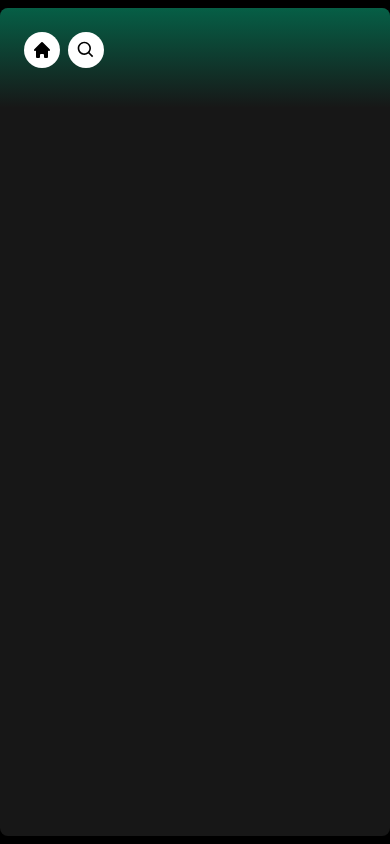
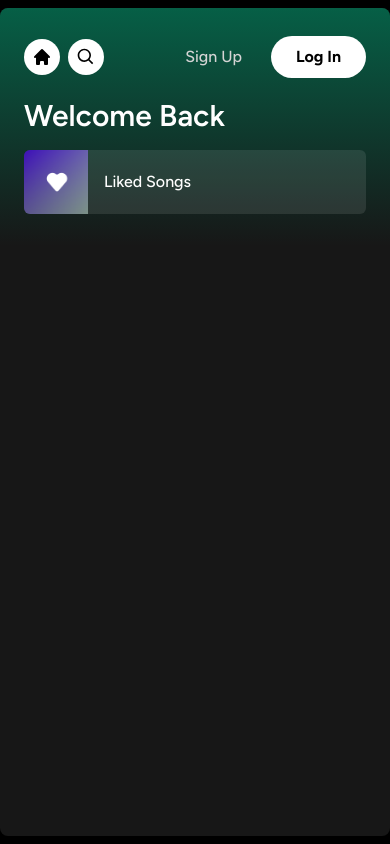
Before and after one commit to mutaremalcolm/spotify_clone_showcase, a Next.js app: page / in a window 390 px wide. Built offline with nearby package versions, Linux system fonts and the light colour scheme.

Commit message:
Add Liked Songs Component + Responsive Design + Sign Up/Log In Buttons

```diff
--- a/app/(site)/page.tsx
+++ b/app/(site)/page.tsx
@@ -1,6 +1,7 @@
 "use client";
 
 import Header from '@/components/Header'
+import ListItem from '@/components/ListItem';
 import Image from 'next/image'
 
 export default function Home() {
@@ -15,7 +16,34 @@
     "
     >
       <Header>
-        Header
+        <div className='mb-2'>
+          <h1
+          className='
+          text-white
+          text-3xl
+          font-semibold
+          '
+          >
+            Welcome Back
+          </h1>
+          <div
+          className='
+           grid
+           grid-cols-1
+           sm:grid-cols-2
+           xl:grid-cols-3
+           2xl:grid-cols-4
+           gap-3
+           mt-4
+          '
+          >
+            <ListItem
+            image="/images/liked.png"
+            name="Liked Songs"
+            href="liked"
+            />
+          </div>
+        </div>
       </Header>
 
     </div>
--- /dev/null
+++ b/components/Button.tsx
@@ -0,0 +1,45 @@
+import { forwardRef } from "react";
+import { twMerge } from "tailwind-merge";
+
+interface ButtonProps
+ extends React.ButtonHTMLAttributes<HTMLButtonElement> {}
+
+const Button = forwardRef<HTMLButtonElement, ButtonProps>(({
+    className,
+    children,
+    disabled,
+    type = "button",
+    ...props
+}, ref) => {
+     return (
+        <button
+            type={type}
+            className={twMerge(`
+                w-full
+                rounded-full
+                bg-green-500
+                border
+                border-transparent
+                px-3
+                py-3
+                disabled:cursor-not-allowed
+                disabled:opacity-50
+                text-black
+                font-bold
+                hover:opacity-75
+                transition
+            `,
+                className
+                )}
+                disabled={disabled}
+                ref={ref}
+                {...props}
+            >
+                {children}
+        </button>
+     )
+})
+
+Button.displayName = "Button"
+
+export default Button;
--- a/components/Header.tsx
+++ b/components/Header.tsx
@@ -5,6 +5,7 @@
 import {RxCaretLeft, RxCaretRight} from "react-icons/rx";
 import {HiHome} from 'react-icons/hi';
 import {BiSearch} from 'react-icons/bi';
+import Button from "./Button";
 
 interface HeaderProps {
     children: React.ReactNode;
@@ -112,11 +113,40 @@
             flex
             justify-between
             items-center
+            gap-x-4
             "
             >
+            <>
+                <div>
+                    <Button
+                    onClick={()=> {}}
+                    className="
+                    bg-transparent
+                    text-neutral-300
+                    font-medium
 
+                    "
+                    >
+                        Sign Up
+                    </Button>
+                </div>
+                <div>
+                    <Button
+                    onClick={()=> {}}
+                    className="
+                    bg-white
+                    px-6
+                    py-2
+
+                    "
+                    >
+                        Log In
+                    </Button>
+                </div>
+            </>
             </div>
         </div>
+        {children}
         </div>
     )
 }
--- /dev/null
+++ b/components/ListItem.tsx
@@ -0,0 +1,78 @@
+"use client";
+
+import { useRouter } from "next/navigation";
+import Image from "next/image";
+import { FaPlay } from 'react-icons/fa'
+
+interface ListItemProps {
+    image: string;
+    name: string;
+    href: string;
+
+}
+
+const ListItem: React.FC<ListItemProps>  = ({
+     image,
+     name,
+     href
+}) => {
+    const router = useRouter();
+
+    const onClick = () => {
+        //add authentication
+         router.push(href);
+    }
+    return(
+        <button
+        className="
+        relative
+        group
+        flex
+        items-center
+        rounded-md
+         overflow-hidden
+         gap-x-4
+         bg-neutral-100/10
+         hover:bg-neutral-100/20
+         transition
+         pr-4
+        "
+        >
+        <div className="
+            relative
+            min-h-[64px]
+            min-w-[64px]
+        ">
+            <Image
+             className="object-cover"
+             fill
+             src={image}
+             alt="Image"
+            />
+        </div>
+        <p className="font-medium truncate py-5 ">
+            {name}
+        </p>
+        <div
+        className="
+        absolute
+        transition
+        opacity-0
+        rounded-full
+        flex
+        items-center
+        bg-green-500
+        p-4
+        drop-shadow-md
+        right-5
+        group-hover:opacity-100
+        hover:scale-110
+        "
+        >
+            <FaPlay className="text-black"/>
+        </div>
+        </button>
+    )
+}
+
+export default ListItem
```
Also changed, not shown: public/images/liked.png (added).
